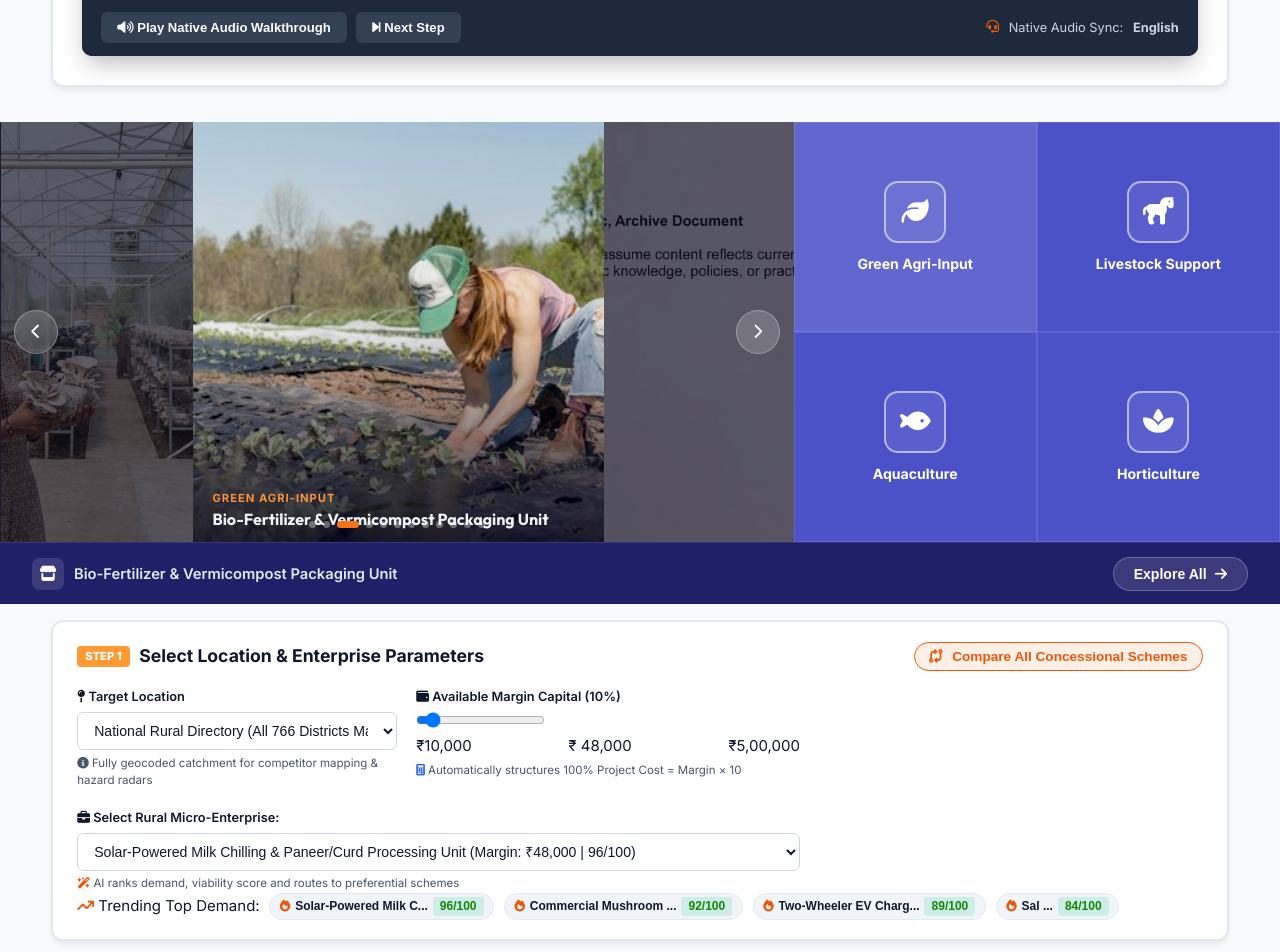
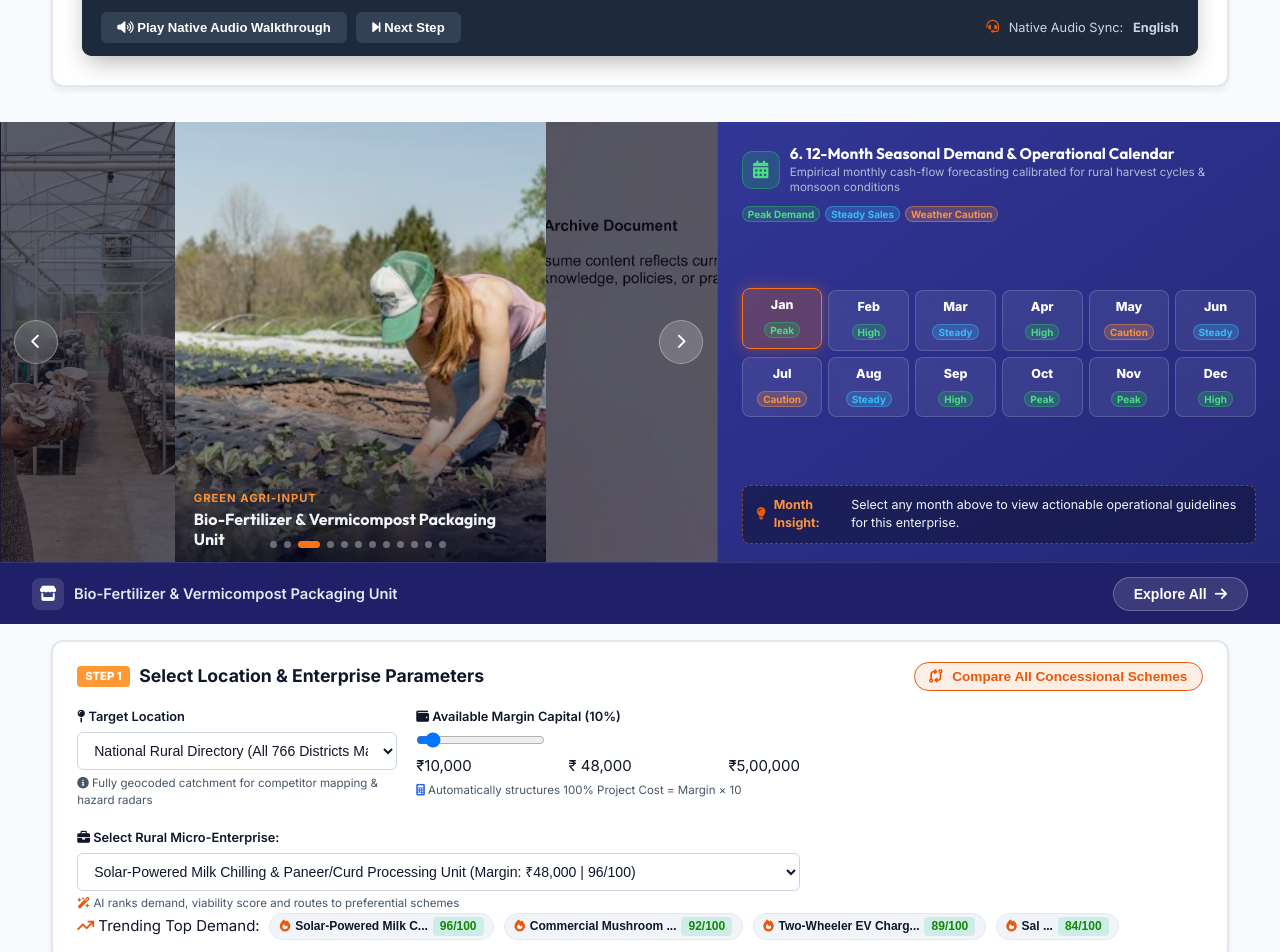
Before and after one commit to srirambehera035/Business, a plain HTML site: page frontend/index.html in a window 1280 px wide. Shown: the part 1466-2418 px from the top of the page. Drawn offline with nearby package versions, Linux system fonts and the light colour scheme.

Commit message:
Move 12-Month Seasonal Demand Calendar to right side of showcase gallery after video section

```diff
--- a/frontend/app.js
+++ b/frontend/app.js
@@ -1516,7 +1516,6 @@ document.addEventListener('DOMContentLoaded', () => {
     const dotsWrap    = document.getElementById('bizSliderDots');
     const prevBtn     = document.getElementById('bizSliderPrev');
     const nextBtn     = document.getElementById('bizSliderNext');
-    const catGrid     = document.getElementById('bizCategoryGrid');
     const captionName = document.getElementById('bizCaptionName');
     const modal       = document.getElementById('bizGalleryModal');
     const modalContent= document.getElementById('bizGalleryModalContent');
@@ -1532,23 +1531,6 @@ document.addEventListener('DOMContentLoaded', () => {
     const VISIBLE = 3;            // how many tiles show at once in the slider
     const TILE_PCT_ACTIVE = 52;   // % width of the centre (active) tile
     const TILE_PCT_SIDE = 24;     // % width of each flanking tile
-
-    // Category icons and labels for the right-side 2×2 grid
-    // We pick 4 representative categories from the current set of visible items
-    const CAT_ICONS = {
-      'Dairy & Value Addition':       { icon: 'fa-cow',             label: 'Dairy & Value Addition' },
-      'Agri-Allied Processing':        { icon: 'fa-seedling',        label: 'Agri Processing' },
-      'Green Agri-Input':              { icon: 'fa-leaf',            label: 'Green Agri-Input' },
-      'Livestock Support Services':    { icon: 'fa-horse',           label: 'Livestock Support' },
-      'Aquaculture':                   { icon: 'fa-fish',            label: 'Aquaculture' },
-      'Horticulture & Retail':         { icon: 'fa-spa',             label: 'Horticulture' },
-      'Poultry & Livestock':           { icon: 'fa-egg',             label: 'Poultry' },
-      'Clean Energy & Mobility':       { icon: 'fa-bolt',            label: 'Clean Energy' },
-      'Logistics & Supply Chain':      { icon: 'fa-truck-fast',      label: 'Logistics' },
-      'Highway Automotive Support':    { icon: 'fa-screwdriver-wrench', label: 'Auto Services' },
-      'Food Services & Hospitality':   { icon: 'fa-utensils',        label: 'Food & Hospitality' },
-      'Logistics Ancillary':           { icon: 'fa-boxes-stacked',   label: 'Logistics Ancillary' },
-    };
 
     // ── Build slide tiles ──────────────────────────────────────────────────────
     items.forEach((biz, i) => {
@@ -1638,41 +1620,6 @@ document.addEventListener('DOMContentLoaded', () => {
 
       // Update caption
       if (captionName) captionName.textContent = items[current].name;
-
-      // Update category grid
-      renderCategoryGrid();
-    }
-
-    // ── Render 2×2 category icon cards on the right ───────────────────────────
-    function renderCategoryGrid() {
-      if (!catGrid) return;
-      // Pick 4 categories: current + its 3 nearest neighbours
-      const picks = [];
-      for (let k = 0; k < 4; k++) {
-        picks.push(items[(current + k) % items.length]);
-      }
-      catGrid.innerHTML = picks.map((biz, idx) => {
-        const catData = CAT_ICONS[biz.category] || { icon: 'fa-store', label: biz.category };
-        const isActive = idx === 0;
-        return `
-          <div class="biz-cat-card ${isActive ? 'active-cat' : ''}"
-               data-biz-index="${(current + idx) % items.length}"
-               role="button" tabindex="0" aria-label="${catData.label}">
-            <div class="biz-cat-icon">
-              <i class="fa-solid ${catData.icon}"></i>
-            </div>
-            <div class="biz-cat-label">${catData.label}</div>
-          </div>
-        `;
-      }).join('');
-
-      // Clicking a category card navigates to that slide
-      catGrid.querySelectorAll('.biz-cat-card').forEach(card => {
-        card.addEventListener('click', () => {
-          const idx = parseInt(card.dataset.bizIndex);
-          goToSlide(idx, true);
-        });
-      });
     }
 
     // ── Go to slide ───────────────────────────────────────────────────────────
--- a/frontend/index.html
+++ b/frontend/index.html
@@ -274,9 +274,28 @@
         <div class="biz-slider-dots" id="bizSliderDots"></div>
       </div>
 
-      <!-- RIGHT SPAN: 2×2 enterprise category icon cards -->
-      <div class="biz-category-grid" id="bizCategoryGrid">
-        <!-- Populated by JS based on current active slide -->
+      <!-- RIGHT SPAN: 12-Month Seasonal Demand & Operational Calendar -->
+      <div class="biz-gallery-calendar-pane" id="secSeasonalCalendar">
+        <div class="gallery-cal-header flex-between">
+          <div class="flex-align" style="gap: 10px;">
+            <div class="gallery-cal-icon"><i class="fa-solid fa-calendar-days"></i></div>
+            <div>
+              <h4 class="gallery-cal-title">6. 12-Month Seasonal Demand &amp; Operational Calendar</h4>
+              <p class="gallery-cal-subtitle">Empirical monthly cash-flow forecasting calibrated for rural harvest cycles &amp; monsoon conditions</p>
+            </div>
+          </div>
+          <div class="calendar-legends flex-align">
+            <span class="leg-item"><span class="badge-cal-pill green">Peak Demand</span></span>
+            <span class="leg-item"><span class="badge-cal-pill blue">Steady Sales</span></span>
+            <span class="leg-item"><span class="badge-cal-pill amber">Weather Caution</span></span>
+          </div>
+        </div>
+        <div class="seasonal-months-grid" id="seasonalMonthsGrid">
+          <!-- Injected dynamically from SEASONAL_CALENDAR_DATA -->
+        </div>
+        <div class="calendar-active-note" id="calendarActiveNote">
+          <i class="fa-solid fa-lightbulb text-orange"></i> <strong>Month Insight:</strong> <span id="txtCalendarNote">Select any month above to view actionable operational guidelines for this enterprise.</span>
+        </div>
       </div>
 
     </div>
@@ -547,29 +566,7 @@
             </div>
           </div>
 
-          <!-- Pillar 6: 12-Month Seasonal Operational & Demand Calendar (FEATURE ADDED!) -->
-          <div class="grid-card col-span-2" id="secSeasonalCalendar">
-            <div class="card-header flex-between">
-              <div class="flex-align">
-                <div class="card-icon bg-green"><i class="fa-solid fa-calendar-days"></i></div>
-                <div>
-                  <h4 class="card-title">6. 12-Month Seasonal Demand & Operational Calendar</h4>
-                  <p class="card-subtitle">Empirical monthly cash-flow forecasting calibrated for rural harvest cycles & monsoon conditions</p>
-                </div>
-              </div>
-              <div class="calendar-legends flex-align">
-                <span class="leg-item"><span class="badge-cal-pill green">Peak Demand</span></span>
-                <span class="leg-item"><span class="badge-cal-pill blue">Steady Sales</span></span>
-                <span class="leg-item"><span class="badge-cal-pill amber">Weather Caution</span></span>
-              </div>
-            </div>
-            <div class="seasonal-months-grid" id="seasonalMonthsGrid">
-              <!-- Injected dynamically from SEASONAL_CALENDAR_DATA -->
-            </div>
-            <div class="calendar-active-note" id="calendarActiveNote">
-              <i class="fa-solid fa-lightbulb text-orange"></i> <strong>Month Insight:</strong> <span id="txtCalendarNote">Select any month above to view actionable operational guidelines for this enterprise.</span>
-            </div>
-          </div>
+
 
         </div>
       </section>
--- a/frontend/style.css
+++ b/frontend/style.css
@@ -3713,8 +3713,8 @@ body {
 /* ── TOP DIV: 2-column grid ─────────────────────────────────────────────────── */
 .biz-gallery-top {
   display: grid;
-  grid-template-columns: 62% 38%;
-  min-height: 420px;
+  grid-template-columns: 56% 44%;
+  min-height: 440px;
 }
 
 /* ── LEFT SPAN: Multi-image offset slider ────────────────────────────────────── */
@@ -3872,70 +3872,161 @@ body {
   border-radius: 4px;
 }
 
-/* ── RIGHT SPAN: 2×2 Category Icon Grid ─────────────────────────────────────── */
-.biz-category-grid {
-  background: #4b52c8;
+/* ── RIGHT SPAN: 12-Month Seasonal Demand & Operational Calendar ─────────── */
+.biz-gallery-calendar-pane {
+  background: linear-gradient(145deg, #323696 0%, #242777 100%);
+  padding: 1.35rem 1.5rem 1.15rem;
+  display: flex;
+  flex-direction: column;
+  justify-content: space-between;
+  gap: 0.75rem;
+  position: relative;
+  border-left: 1px solid rgba(255, 255, 255, 0.12);
+}
+
+.gallery-cal-header {
+  display: flex;
+  align-items: flex-start;
+  justify-content: space-between;
+  gap: 10px;
+  flex-wrap: wrap;
+}
+
+.gallery-cal-icon {
+  width: 38px;
+  height: 38px;
+  border-radius: 10px;
+  background: rgba(34, 197, 94, 0.2);
+  border: 1.5px solid rgba(34, 197, 94, 0.45);
+  color: #4ade80;
+  display: flex;
+  align-items: center;
+  justify-content: center;
+  font-size: 1.1rem;
+  flex-shrink: 0;
+}
+
+.gallery-cal-title {
+  font-size: 0.96rem;
+  font-weight: 700;
+  color: #ffffff;
+  margin: 0 0 2px 0;
+  font-family: 'Outfit', sans-serif;
+  line-height: 1.25;
+}
+
+.gallery-cal-subtitle {
+  font-size: 0.72rem;
+  color: rgba(226, 232, 240, 0.75);
+  margin: 0;
+  line-height: 1.35;
+}
+
+.calendar-legends {
+  display: flex;
+  align-items: center;
+  gap: 5px;
+  flex-wrap: wrap;
+}
+
+.calendar-legends .leg-item {
+  display: inline-flex;
+}
+
+.calendar-legends .badge-cal-pill {
+  font-size: 0.65rem;
+  font-weight: 700;
+  padding: 2px 8px;
+  border-radius: 20px;
+}
+
+/* 12 Months Grid inside gallery */
+.biz-gallery-calendar-pane .seasonal-months-grid {
   display: grid;
-  grid-template-columns: 1fr 1fr;
-  gap: 0;
-  padding: 0;
-}
-
-.biz-cat-card {
-  display: flex;
-  flex-direction: column;
-  align-items: center;
-  justify-content: center;
-  gap: 12px;
-  padding: 2rem 1rem;
+  grid-template-columns: repeat(6, 1fr);
+  gap: 6px;
+  margin: 0.2rem 0;
+  overflow: visible;
+  padding-bottom: 0;
+}
+
+.biz-gallery-calendar-pane .month-cal-card {
+  background: rgba(255, 255, 255, 0.08);
+  border: 1px solid rgba(255, 255, 255, 0.16);
+  border-radius: 8px;
+  padding: 0.45rem 0.25rem;
+  text-align: center;
   cursor: pointer;
-  border: 1px solid rgba(255, 255, 255, 0.1);
-  transition: background 0.25s ease, transform 0.2s ease;
-  position: relative;
-  overflow: hidden;
-  text-align: center;
-}
-
-.biz-cat-card::before {
-  content: '';
-  position: absolute;
-  inset: 0;
-  background: rgba(255,255,255,0);
-  transition: background 0.25s ease;
-}
-
-.biz-cat-card:hover::before {
-  background: rgba(255,255,255,0.07);
-}
-
-.biz-cat-card:hover {
-  transform: scale(0.97);
-}
-
-.biz-cat-card.active-cat {
-  background: rgba(255,255,255,0.12);
-}
-
-.biz-cat-icon {
-  width: 62px;
-  height: 62px;
-  border: 2px solid rgba(255,255,255,0.55);
-  border-radius: 14px;
-  display: flex;
-  align-items: center;
-  justify-content: center;
-  font-size: 1.7rem;
-  color: #fff;
-  background: rgba(255,255,255,0.08);
-  flex-shrink: 0;
-}
-
-.biz-cat-label {
-  font-size: 0.88rem;
-  font-weight: 700;
-  color: #fff;
-  line-height: 1.3;
-  text-align: center;
+  transition: all 0.22s ease;
+  min-width: 0;
+  backdrop-filter: blur(4px);
+  -webkit-backdrop-filter: blur(4px);
+}
+
+.biz-gallery-calendar-pane .month-cal-card:hover {
+  background: rgba(255, 255, 255, 0.16);
+  border-color: rgba(255, 255, 255, 0.38);
+  transform: translateY(-2px);
+}
+
+.biz-gallery-calendar-pane .month-cal-card.active {
+  background: rgba(249, 115, 22, 0.25);
+  border-color: #f97316;
+  box-shadow: 0 0 14px rgba(249, 115, 22, 0.4);
+  transform: translateY(-2px);
+}
+
+.biz-gallery-calendar-pane .m-name {
+  font-size: 0.78rem;
+  font-weight: 800;
+  color: #ffffff;
+  margin-bottom: 3px;
+}
+
+.biz-gallery-calendar-pane .badge-cal-pill {
+  display: inline-block;
+  font-size: 0.62rem;
+  font-weight: 700;
+  padding: 1px 5px;
+  border-radius: 10px;
+  line-height: 1.25;
+}
+
+/* Color variations for demand pills */
+.badge-cal-pill.green {
+  background: rgba(34, 197, 94, 0.22);
+  color: #4ade80;
+  border: 1px solid rgba(34, 197, 94, 0.45);
+}
+
+.badge-cal-pill.blue {
+  background: rgba(56, 189, 248, 0.22);
+  color: #38bdf8;
+  border: 1px solid rgba(56, 189, 248, 0.45);
+}
+
+.badge-cal-pill.amber, .badge-cal-pill.red {
+  background: rgba(251, 146, 60, 0.22);
+  color: #fb923c;
+  border: 1px solid rgba(251, 146, 60, 0.45);
+}
+
+/* Active Month Note Box */
+.biz-gallery-calendar-pane .calendar-active-note {
+  background: rgba(10, 15, 35, 0.45);
+  border: 1px dashed rgba(249, 115, 22, 0.45);
+  border-radius: 8px;
+  padding: 0.65rem 0.85rem;
+  font-size: 0.78rem;
+  color: #f1f5f9;
+  line-height: 1.45;
+  display: flex;
+  align-items: center;
+  gap: 8px;
+}
+
+.biz-gallery-calendar-pane .calendar-active-note strong {
+  color: #fb923c;
 }
 
 /* ── BOTTOM DIV: Caption bar ─────────────────────────────────────────────────── */
@@ -4232,36 +4323,56 @@ body {
   text-transform: uppercase;
 }
 
-/* ── Mobile Responsive ──────────────────────────────────────────────────────── */
-@media (max-width: 768px) {
+/* ── Mobile & Tablet Responsive ────────────────────────────────────────────── */
+@media (max-width: 992px) {
   .biz-gallery-top {
     grid-template-columns: 1fr;
+    min-height: auto;
   }
 
   .biz-multi-slider {
-    min-height: 260px;
-  }
-
-  .biz-category-grid {
-    min-height: 220px;
-  }
-
-  .biz-cat-card {
-    padding: 1.2rem 0.5rem;
-  }
-
-  .biz-cat-icon {
-    width: 48px;
-    height: 48px;
-    font-size: 1.25rem;
-  }
-
-  .biz-cat-label {
-    font-size: 0.78rem;
+    min-height: 280px;
+  }
+
+  .biz-gallery-calendar-pane {
+    border-left: none;
+    border-top: 1px solid rgba(255, 255, 255, 0.12);
+    padding: 1.25rem 1rem;
+  }
+
+  .biz-gallery-calendar-pane .seasonal-months-grid {
+    grid-template-columns: repeat(6, 1fr);
+  }
+}
+
+@media (max-width: 640px) {
+  .biz-multi-slider {
+    min-height: 230px;
+  }
+
+  .biz-gallery-calendar-pane .seasonal-months-grid {
+    grid-template-columns: repeat(4, 1fr);
+    gap: 5px;
+  }
+
+  .biz-gallery-calendar-pane .m-name {
+    font-size: 0.74rem;
+  }
+
+  .biz-gallery-calendar-pane .badge-cal-pill {
+    font-size: 0.58rem;
+    padding: 1px 4px;
   }
 
   .biz-gallery-bottom {
     padding: 0.7rem 1rem;
+    flex-direction: column;
+    align-items: stretch;
+    gap: 0.6rem;
+  }
+
+  .biz-explore-all-btn {
+    justify-content: center;
   }
 
   .biz-modal-content {
@@ -4269,7 +4380,7 @@ body {
   }
 
   .biz-modal-image-wrap {
-    min-height: 220px;
+    min-height: 200px;
     border-radius: 20px 20px 0 0;
   }
 
```
